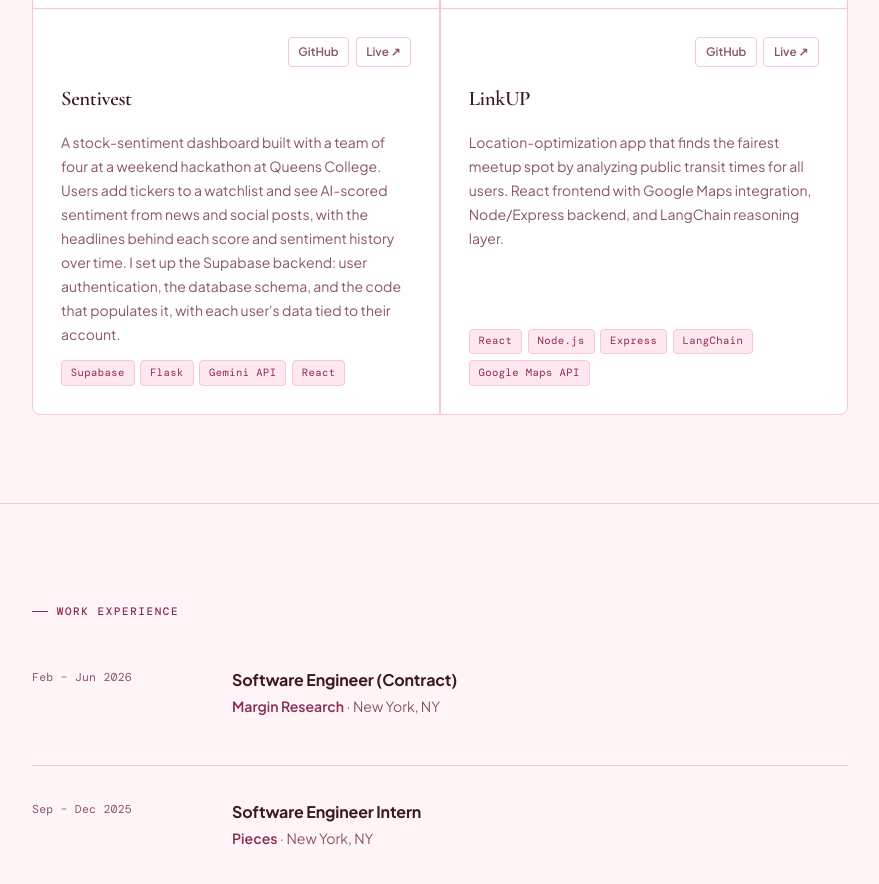
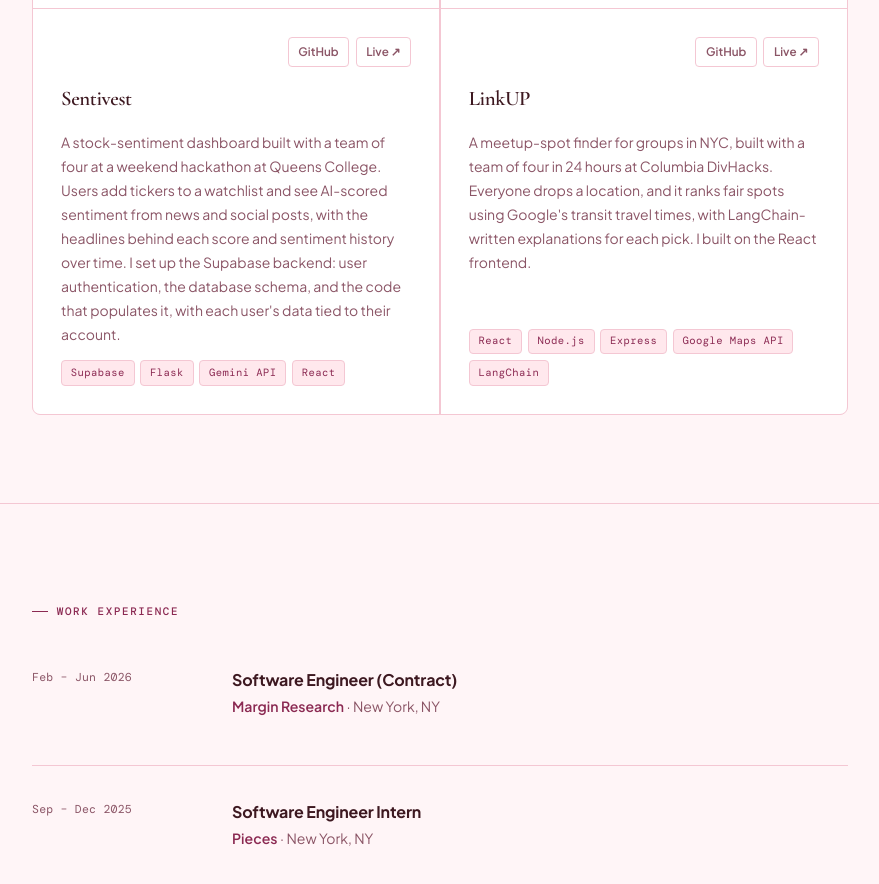
Before and after one commit to afsanab/AfsanasPortfolio, a React (Vite) app: page / in a window 1280 px wide. Shown: the part 1740-2624 px from the top of the page, without its empty margins (200-1079 px from the left). Built offline with nearby package versions, Linux system fonts and the light colour scheme.

Commit message:
linkup blurb update

```diff
--- a/src/data.ts
+++ b/src/data.ts
@@ -77,8 +77,8 @@ export const projects: Project[] = [
   },
   {
     name: 'LinkUP',
-    desc: 'Location-optimization app that finds the fairest meetup spot by analyzing public transit times for all users. React frontend with Google Maps integration, Node/Express backend, and LangChain reasoning layer.',
-    tech: ['React', 'Node.js', 'Express', 'LangChain', 'Google Maps API'],
+    desc: 'A meetup-spot finder for groups in NYC, built with a team of four in 24 hours at Columbia DivHacks. Everyone drops a location, and it ranks fair spots using Google\'s transit travel times, with LangChain-written explanations for each pick. I built on the React frontend.',
+    tech: ['React', 'Node.js', 'Express', 'Google Maps API', 'LangChain'],
     links: [
       { label: 'GitHub', url: 'https://github.com/tasmiachow/DivHacks' },
       { label: 'Live ↗', url: 'https://linkup-nyc-client.onrender.com/' },
```
